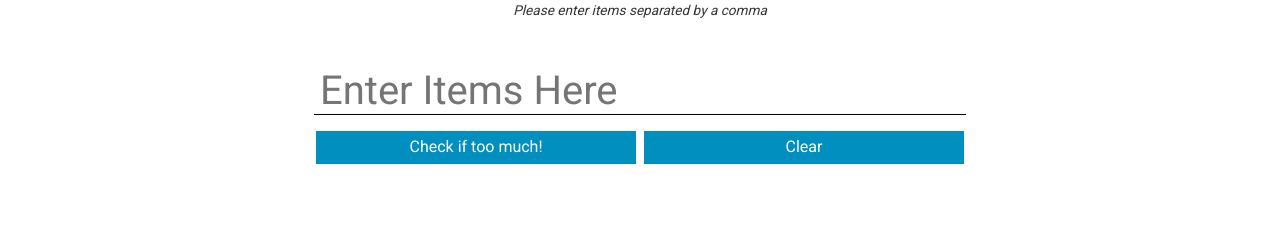
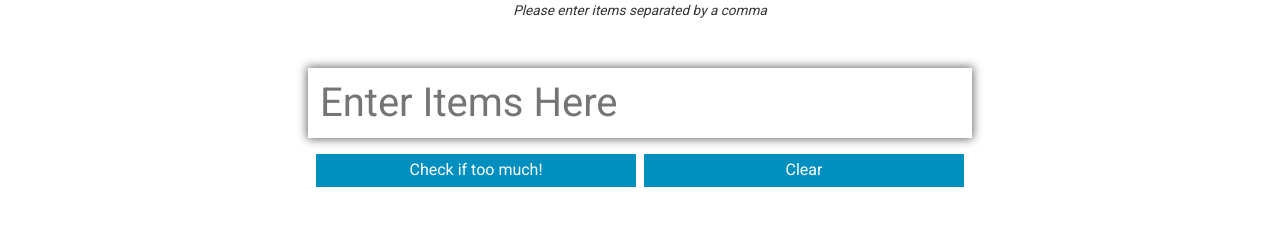
Before and after one commit to J2D2Development/coursera-angular, a website: page index.html in a window 1280 px wide. Shown: the part 173-398 px from the top of the page. Drawn offline with nearby package versions, Linux system fonts and the light colour scheme; some packages are replaced by stand-ins of ours.

Commit message:
No really- done this time

```diff
--- a/static/css/main.css
+++ b/static/css/main.css
@@ -50,10 +50,10 @@ nav li {
     margin-bottom: 50px;
 }
 .main input[type="text"] {
-    padding: 0 6px 0 6px;
+    padding: 12px;
     border: 0;
+    box-shadow: 0 0 9px 1px #666;
     font-size: 2.5em;
-    border-bottom: 1px solid #000;
     margin-bottom: 16px;
     min-width: 50%;
 }
```
